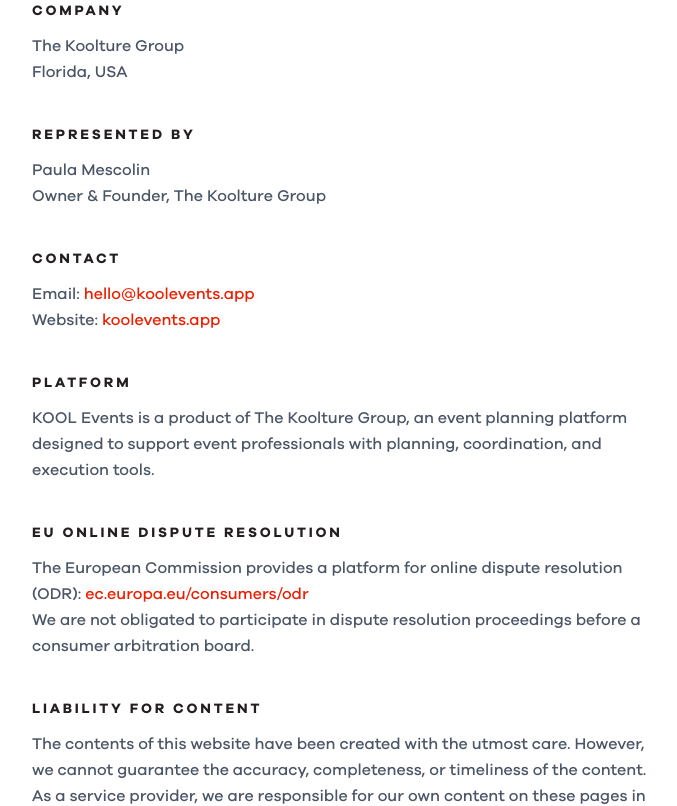
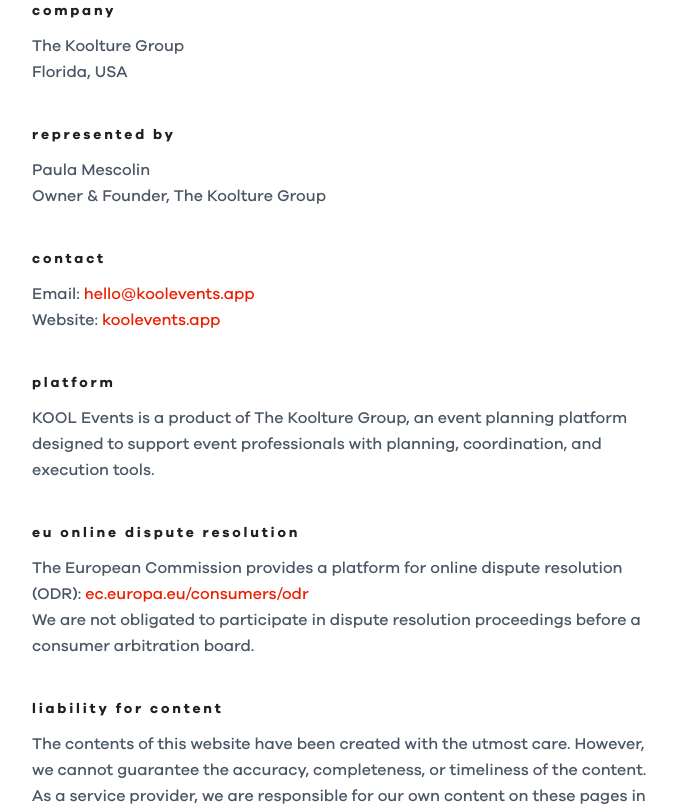
Before and after one commit to mrkoolbot/kool-app, a Next.js app: page /impressum in a window 1280 px wide. Shown: the part 360-1166 px from the top of the page, without its empty margins (296-973 px from the left). Built offline with nearby package versions, Linux system fonts and the light colour scheme.

Commit message:
fix: remove all uppercase Tailwind classes sitewide — brand rule no uppercase

```diff
--- a/app/event/[slug]/page.tsx
+++ b/app/event/[slug]/page.tsx
@@ -116,7 +116,7 @@
               <div className="flex items-start gap-3">
                 <Shirt className="w-4 h-4 mt-0.5 shrink-0" style={{ color: accent }} />
                 <div>
-                  <div className="text-xs font-semibold uppercase tracking-wider mb-0.5" style={{ color: "#666666" }}>dress code</div>
+                  <div className="text-xs font-semibold lowercase tracking-wider mb-0.5" style={{ color: "#666666" }}>dress code</div>
                   <div className="text-sm text-gray-900">{event.dress_code}</div>
                 </div>
               </div>
--- a/app/impressum/page.tsx
+++ b/app/impressum/page.tsx
@@ -27,7 +27,7 @@
         <div className="space-y-10 text-gray-600">
 
           <section>
-            <h2 className="text-sm font-bold tracking-[0.2em] text-kool-black uppercase mb-3">company</h2>
+            <h2 className="text-sm font-bold tracking-[0.2em] text-kool-black lowercase mb-3">company</h2>
             <p className="text-base leading-relaxed">
               The Koolture Group<br />
               Florida, USA
@@ -35,7 +35,7 @@
           </section>
 
           <section>
-            <h2 className="text-sm font-bold tracking-[0.2em] text-kool-black uppercase mb-3">represented by</h2>
+            <h2 className="text-sm font-bold tracking-[0.2em] text-kool-black lowercase mb-3">represented by</h2>
             <p className="text-base leading-relaxed">
               Paula Mescolin<br />
               Owner &amp; Founder, The Koolture Group
@@ -43,7 +43,7 @@
           </section>
 
           <section>
-            <h2 className="text-sm font-bold tracking-[0.2em] text-kool-black uppercase mb-3">contact</h2>
+            <h2 className="text-sm font-bold tracking-[0.2em] text-kool-black lowercase mb-3">contact</h2>
             <p className="text-base leading-relaxed">
               Email:{" "}
               <a href="mailto:hello@koolevents.app" className="text-kool-red hover:underline">
@@ -58,14 +58,14 @@
           </section>
 
           <section>
-            <h2 className="text-sm font-bold tracking-[0.2em] text-kool-black uppercase mb-3">platform</h2>
+            <h2 className="text-sm font-bold tracking-[0.2em] text-kool-black lowercase mb-3">platform</h2>
             <p className="text-base leading-relaxed">
               KOOL Events is a product of The Koolture Group, an event planning platform designed to support event professionals with planning, coordination, and execution tools.
             </p>
           </section>
 
           <section>
-            <h2 className="text-sm font-bold tracking-[0.2em] text-kool-black uppercase mb-3">EU online dispute resolution</h2>
+            <h2 className="text-sm font-bold tracking-[0.2em] text-kool-black lowercase mb-3">EU online dispute resolution</h2>
             <p className="text-base leading-relaxed">
               The European Commission provides a platform for online dispute resolution (ODR):{" "}
               <a href="https://ec.europa.eu/consumers/odr" target="_blank" rel="noopener noreferrer" className="text-kool-red hover:underline">
@@ -77,14 +77,14 @@
           </section>
 
           <section>
-            <h2 className="text-sm font-bold tracking-[0.2em] text-kool-black uppercase mb-3">liability for content</h2>
+            <h2 className="text-sm font-bold tracking-[0.2em] text-kool-black lowercase mb-3">liability for content</h2>
             <p className="text-base leading-relaxed">
               The contents of this website have been created with the utmost care. However, we cannot guarantee the accuracy, completeness, or timeliness of the content. As a service provider, we are responsible for our own content on these pages in accordance with general law. We are not obligated to monitor transmitted or stored third-party information or to investigate circumstances that indicate illegal activity.
             </p>
           </section>
 
           <section>
-            <h2 className="text-sm font-bold tracking-[0.2em] text-kool-black uppercase mb-3">copyright</h2>
+            <h2 className="text-sm font-bold tracking-[0.2em] text-kool-black lowercase mb-3">copyright</h2>
             <p className="text-base leading-relaxed">
               The content and works created by the site operators on these pages are subject to US copyright law. The reproduction, editing, distribution, and any kind of exploitation outside the limits of copyright require the written consent of the respective author or creator. Downloads and copies of this site are only permitted for private, non-commercial use.
             </p>
--- a/app/page.tsx
+++ b/app/page.tsx
@@ -243,7 +243,7 @@
             <p className="text-gray-500 text-sm mb-8">unlimited events + guests</p>
             <ul className="space-y-2 text-sm text-gray-600 mb-8">
               {["everything in free, plus:", "unlimited events", "unlimited guests", "smart timeline generator", "automated email sequences", "qr code check-in", "conditional rsvp logic", "custom event branding", "priority TKG consultation"].map(f => (
-                <li key={f} className={`flex items-center gap-2 ${f === "everything in free, plus:" ? "text-gray-400 text-xs font-bold uppercase tracking-widest" : ""}`}>
+                <li key={f} className={`flex items-center gap-2 ${f === "everything in free, plus:" ? "text-gray-400 text-xs font-bold lowercase tracking-widest" : ""}`}>
                   {f !== "everything in free, plus:" && <span className="w-3 h-3 rounded-full bg-kool-red flex-shrink-0" />}
                   {f}
                 </li>
@@ -260,7 +260,7 @@
             <p className="text-gray-400 text-sm mb-8">unlimited events + guests</p>
             <ul className="space-y-2 text-sm text-gray-300 mb-8">
               {["everything in premium, plus:", "event war room", "guest intelligence", "smart event blueprints", "post-event brain", "white-label rsvp pages", "dedicated support"].map(f => (
-                <li key={f} className={`flex items-center gap-2 ${f === "everything in premium, plus:" ? "text-gray-500 text-xs font-bold uppercase tracking-widest" : ""}`}>
+                <li key={f} className={`flex items-center gap-2 ${f === "everything in premium, plus:" ? "text-gray-500 text-xs font-bold lowercase tracking-widest" : ""}`}>
                   {f !== "everything in premium, plus:" && <span className="w-3 h-3 rounded-full bg-kool-red flex-shrink-0" />}
                   {f}
                 </li>
--- a/app/pricing/page.tsx
+++ b/app/pricing/page.tsx
@@ -91,7 +91,7 @@
             <ul className="space-y-3 mb-10">
               {PREMIUM_FEATURES.map((f) => (
                 f === "everything in free, plus:" ? (
-                  <li key={f} className="text-xs font-bold text-gray-400 uppercase tracking-widest pt-1 pb-0 list-none">{f}</li>
+                  <li key={f} className="text-xs font-bold text-gray-400 lowercase tracking-widest pt-1 pb-0 list-none">{f}</li>
                 ) : (
                   <li key={f} className={`flex items-start gap-3 text-sm ${f === ETIQUETTE_FREEBIE ? "text-kool-red font-semibold" : "text-gray-600"}`}>
                     <Check className={`w-4 h-4 mt-0.5 shrink-0 ${f === ETIQUETTE_FREEBIE ? "text-kool-red" : "text-kool-red"}`} />
@@ -114,7 +114,7 @@
             <ul className="space-y-3 mb-10">
               {UNLIMITED_FEATURES.map((f) => (
                 f === "everything in premium, plus:" ? (
-                  <li key={f} className="text-xs font-bold text-gray-500 uppercase tracking-widest pt-1 pb-0 list-none">{f}</li>
+                  <li key={f} className="text-xs font-bold text-gray-500 lowercase tracking-widest pt-1 pb-0 list-none">{f}</li>
                 ) : (
                   <li key={f} className={`flex items-start gap-3 text-sm ${f === ETIQUETTE_FREEBIE ? "text-kool-red font-semibold" : "text-gray-300"}`}>
                     <Check className={`w-4 h-4 mt-0.5 shrink-0 ${f === ETIQUETTE_FREEBIE ? "text-kool-red" : "text-kool-red"}`} />
```
